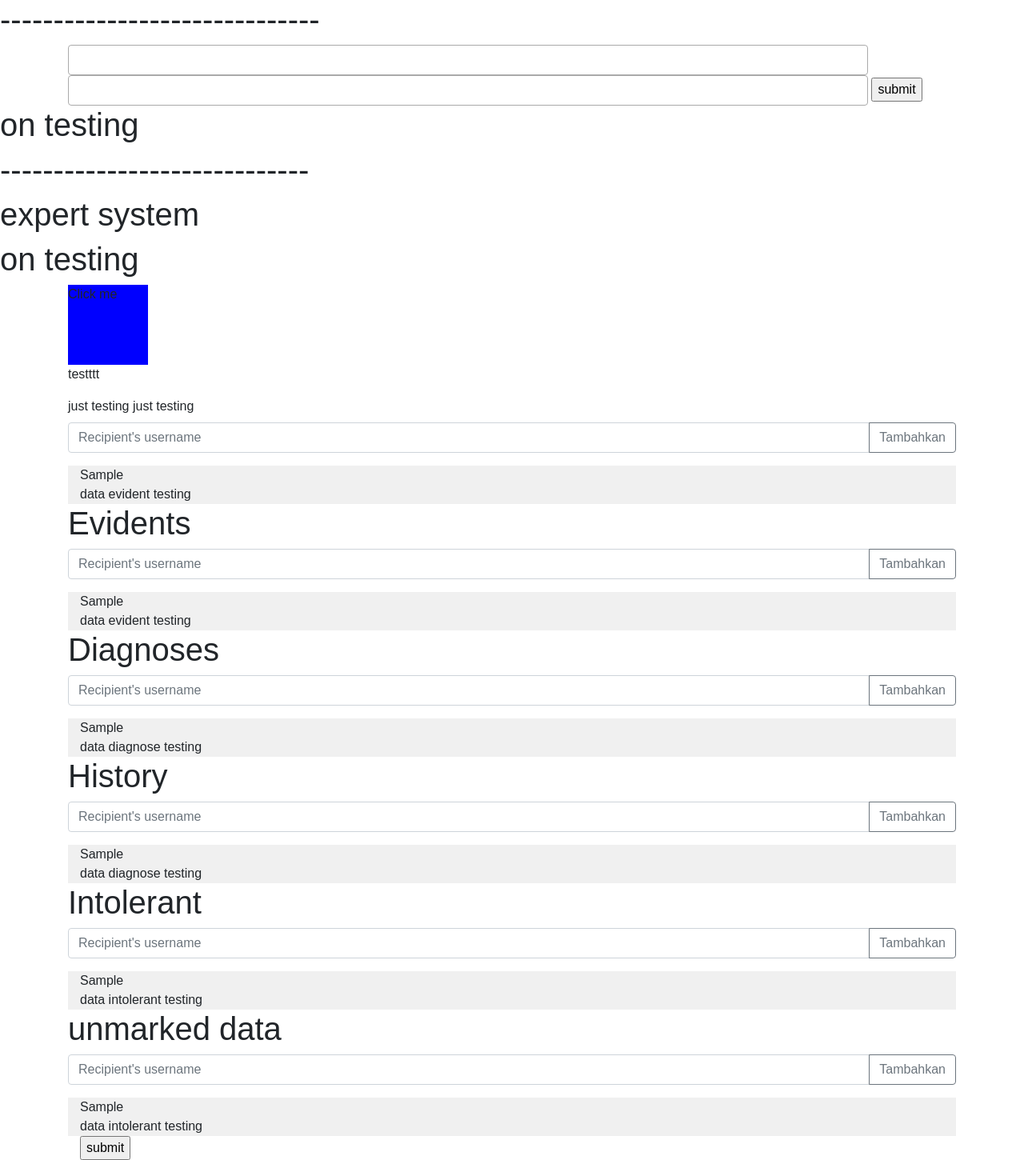
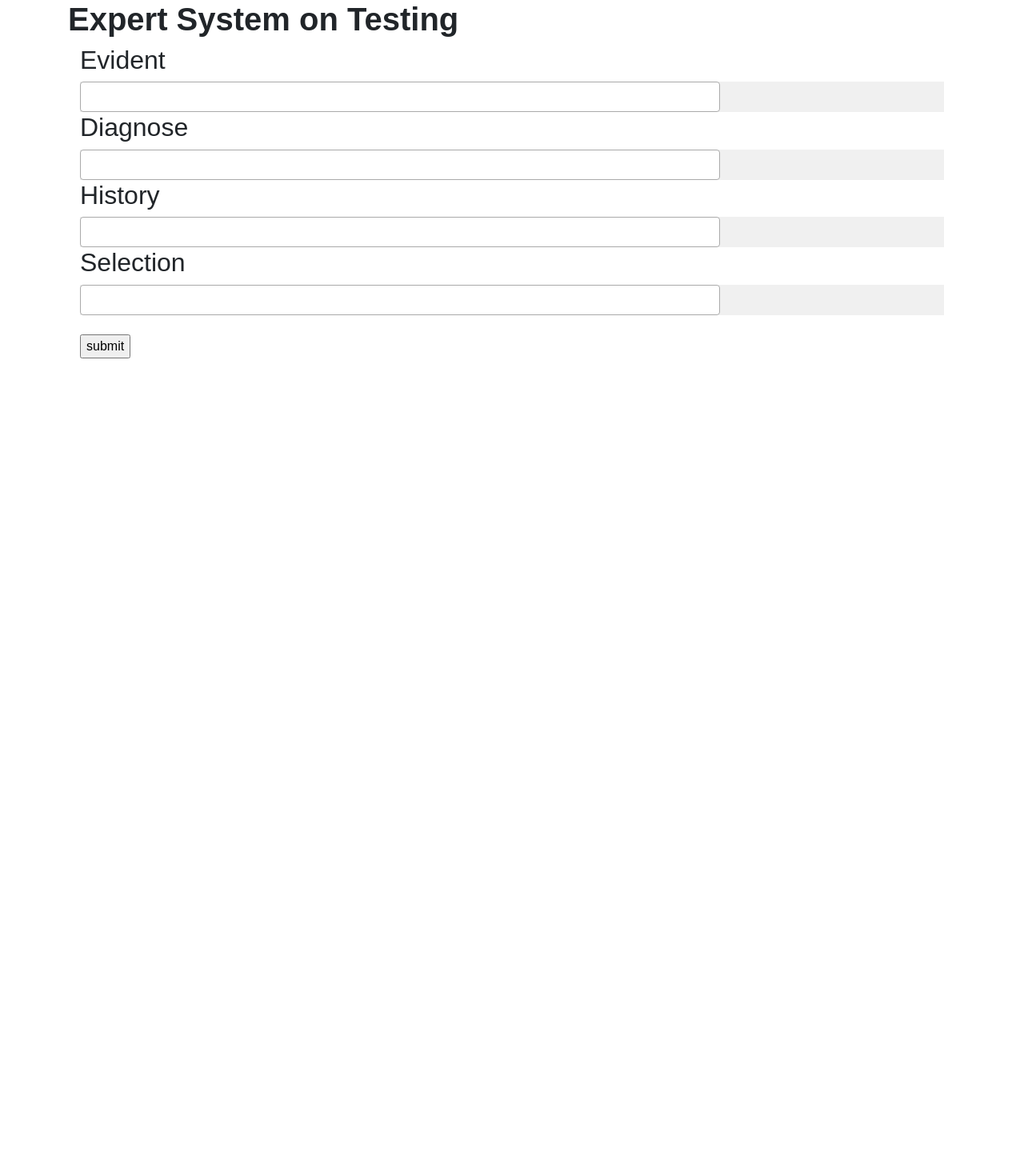
Before and after one commit to modalhoki/flask-project1, a Flask app: template templates/expert_system.html in a window 1280 px wide. Shown: the whole page at 80% size. After the commit the page ends 448 px from the top, so only its background shows below. Run offline with Flask 3, Linux system fonts and the light colour scheme; the template is opened without the code that fills it: most values are stand-ins (such as "Sample title", 1, 10 or a date in 2020); some libraries are stand-ins or nearby versions.

Commit message:
input done

```diff
--- a/app.py
+++ b/app.py
@@ -89,21 +89,17 @@ data_int = ["intolerant1", "intolerant2", "intolerant3"]
 @app.route('/expert_system', methods=['POST', 'GET'])
 def expert_system():
     if request.method == 'POST':
-        # -----data testing ------
-        # current_data_on_testing = request.form['expert_system_data_testing[]']
-        data_on_testing = request.form.getlist('expert_system_data_testing')
-        data_on_testing2 = request.form.getlist('expert_system_data_testing2')
+        # ------ selected data ------
+        selected_evident = request.form.getlist('selected_evident')
+        selected_diagnose = request.form.getlist('selected_diagnose')
+        selected_history = request.form.getlist('selected_history')
+        selected_intolerant = request.form.getlist('selected_intolerant')
+        # ------- selected data ------
 
-        # -----data testing ------
-        for i in data_on_testing:
-            print(i)
-
-        for i in data_on_testing2:
-            print(i)
-        # print(request.form['expert_system_data_testing[]'])
-        return data_on_testing + data_on_testing2
+        return selected_evident + selected_history + selected_diagnose + selected_intolerant
     else:
         # render page and assign data for selection
+        # --> please do another check
         return render_template('/expert_system.html',
                                all_selection_option=expertSystem.data_testing,
                                eveident_selection=expertSystem.evident_data,
--- a/expertSystem.py
+++ b/expertSystem.py
@@ -13,6 +13,7 @@ intolerant_data = []
 unmarked_data = []
 
 # raw data sorting into temp memory
+# --> please do another check
 for i in range(len(data_testing)):
     current_type = data_type[i]
     if current_type == "History":
--- a/static/css/main.css
+++ b/static/css/main.css
@@ -1,11 +1,15 @@
 body {
     /*margin: 10em;*/
-    font-family: sans-serif;
+    font-family: arial, serif;
 }
 
-.bgku {
+.bgku, .container-md {
     background-color: #f0f0f0;
     border: aliceblue;
+}
+
+.bg-input{
+    background-color: red;
 }
 
 .clicker {
@@ -27,5 +31,13 @@ display:block;
 }
 
 select{
-    width:1000px;
+    width:50em;
 }
+
+h1{
+    font-weight: bold;
+}
+
+h2{
+    font-weight: normal;
+}
--- a/templates/base.html
+++ b/templates/base.html
@@ -4,8 +4,9 @@
     <meta charset="UTF-8">
     <meta http-equiv="X-UA-Compatible" content="IE=edge">
     <meta name="viewport" content="width=device-width, initial-scale=1.0">
+    <link href="https://cdn.jsdelivr.net/npm/select2@4.1.0-rc.0/dist/css/select2.min.css" rel="stylesheet" />
     <link rel="stylesheet" href="https://cdn.jsdelivr.net/npm/bootstrap@4.3.1/dist/css/bootstrap.min.css" integrity="sha384-ggOyR0iXCbMQv3Xipma34MD+dH/1fQ784/j6cY/iJTQUOhcWr7x9JvoRxT2MZw1T" crossorigin="anonymous">
-<link rel="stylesheet" href="{{ url_for('static', filename='css/main.css') }}">
+    <link rel="stylesheet" href="{{ url_for('static', filename='css/main.css') }}">
     {% block head %}
     {% endblock %}
 </head>
--- a/templates/expert_system.html
+++ b/templates/expert_system.html
@@ -1,22 +1,3 @@
-{#{% extends 'selection.html' %}#}
-{##}
-{##}
-{#{% block selection_title %}terserah{% endblock %}#}
-{#{% block selection_data %}terserah juga#}
-{#    {% for i in unmarked_selection %}#}
-{#        {{ i }} <br>#}
-{#    {% endfor %}#}
-{#{% endblock %}#}
-
-{#{% block selection_title %}terserah{% endblock %}#}
-{#{% block selection_data %}terserah juga#}
-{#    {% for i in unmarked_selection %}#}
-{#        {{ i }} <br>#}
-{#    {% endfor %}#}
-{#{% endblock %}#}
-
-
-
 {% extends 'base.html' %}
 
 {% block head %}
@@ -24,166 +5,55 @@
 {% endblock %}
 
 {% block body %}
-
-    <h1>------------------------------</h1>
-
+    <div class="container">
+        <h1>Expert System on Testing</h1>
         <div class="container">
             <form action="/expert_system" method="POST" enctype="multipart/form-data">
-            <select class="js-example-basic-multiple" name="expert_system_data_testing" multiple="multiple" >
+                <h2>Evident</h2>
+                <div class="container-md">
+                    <select class="js-example-basic-multiple" name="selected_evident" multiple="multiple" >
+                        {% for i in eveident_selection %}
+                            <option value="{{ i }}">{{ i }}</option>
+                        {% endfor %}
+                    </select>
+                </div>
+
+                <h2>Diagnose</h2>
+                <div class="container-md">
+                    <select class="js-example-basic-multiple" name="selected_diagnose" multiple="multiple" >
+                         {% for i in diagonse_selection %}
+                            <option value="{{ i }}">{{ i }}</option>
+                        {% endfor %}
+                    </select>
+                </div>
+
+                <h2>History</h2>
+                <div class="container-md">
+                    <select class="js-example-basic-multiple" name="selected_history" multiple="multiple" >
                          {% for i in history_selection %}
                             <option value="{{ i }}">{{ i }}</option>
                         {% endfor %}
                     </select>
+                </div>
 
-
-            <select class="js-example-basic-multiple" name="expert_system_data_testing2" multiple="multiple" >
-                 {% for i in unmarked_selection %}
+                <h2>Selection</h2>
+                <div class="container-md">
+                    <select class="js-example-basic-multiple" name="selected_intolerant" multiple="multiple" >
+                         {% for i in intolearant_selection %}
                             <option value="{{ i }}">{{ i }}</option>
                         {% endfor %}
                     </select>
-
-
-        <input type="submit" value="submit">
-
-
-        </form>
-
-    </div>
-    <h1>on testing</h1>
-
-
-
-    <h1>-----------------------------</h1>
-
-<h1>expert system</h1>
-<h1>on testing</h1>
-
-    <div class="container ">
-    <div>
-<div class="clicker" tabindex="1">Click me</div>
-<div class="hiddendiv"></div>
                 </div>
 
-
-
-        <div class="input-group mb-3 ">
-testttt
-    </div>
-
-    {% block selection_title %}
-     just testing
-    {% endblock %}
-
-    {% block selection_data %}
-        just testing
-    {% endblock %}
-
-
-
-    <h1></h1>
-    <div class="input-group mb-3">
-            <input type="text" class="form-control" placeholder="Recipient's username" aria-label="Recipient's username" aria-describedby="basic-addon2">
-            <div class="input-group-append">
-                <button class="btn btn-outline-secondary" type="button">Tambahkan</button>
-            </div>
-        </div>
-
-        <div class="container bgku">
-            {% for i in all_selection_option %}
-    {{ i }} <br>
-{% endfor %}
-            data evident testing
-        </div>
-
-    <h1>Evidents</h1>
-    <div class="input-group mb-3">
-            <input type="text" class="form-control" placeholder="Recipient's username" aria-label="Recipient's username" aria-describedby="basic-addon2">
-            <div class="input-group-append">
-                <button class="btn btn-outline-secondary" type="button">Tambahkan</button>
-            </div>
-        </div>
-
-        <div class="container bgku">
-            {% for i in eveident_selection %}
-    {{ i }} <br>
-{% endfor %}
-            data evident testing
-        </div>
-
-
-        <h1>Diagnoses</h1>
-    <div class="input-group mb-3">
-            <input type="text" class="form-control" placeholder="Recipient's username" aria-label="Recipient's username" aria-describedby="basic-addon2">
-
-            <div class="input-group-append">
-                <button class="btn btn-outline-secondary" type="button">Tambahkan</button>
-            </div>
-        </div>
-
-        <div class="container bgku">
-            {% for i in diagonse_selection %}
-    {{ i }} <br>
-{% endfor %}
-        data diagnose testing
-        </div>
-
-    <h1>History</h1>
-
-    <div class="input-group mb-3">
-            <input type="text" class="form-control" placeholder="Recipient's username" aria-label="Recipient's username" aria-describedby="basic-addon2">
-
-            <div class="input-group-append">
-                <button class="btn btn-outline-secondary" type="button">Tambahkan</button>
-            </div>
-        </div>
-        <div class="container bgku">
-            {% for i in history_selection %}
-    {{ i }} <br>
-{% endfor %}
-            data diagnose testing
-        </div>
-    <h1>Intolerant</h1>
-    <div class="input-group mb-3">
-            <input type="text" class="form-control" placeholder="Recipient's username" aria-label="Recipient's username" aria-describedby="basic-addon2">
-
-            <div class="input-group-append">
-                <button class="btn btn-outline-secondary" type="button">Tambahkan</button>
-            </div>
-        </div>
-        <div class="container bgku">
-            {% for i in intolearant_selection %}
-    {{ i }} <br>
-{% endfor %}
-            data intolerant testing
-        </div>
-
-
-    <h1>unmarked data</h1>
-    <div class="input-group mb-3">
-            <input type="text" class="form-control" placeholder="Recipient's username" aria-label="Recipient's username" aria-describedby="basic-addon2">
-
-            <div class="input-group-append">
-                <button class="btn btn-outline-secondary" type="button">Tambahkan</button>
-            </div>
-        </div>
-        <div class="container bgku">
-            {% for i in unmarked_selection %}
-    {{ i }} <br>
-{% endfor %}
-            data intolerant testing
-        </div>
-
-
-        <div class="container">
-            <form action="/expert_system" method="POST">
+                <br>
                 <input type="submit" value="submit">
             </form>
+        </div>
     </div>
 
 {% endblock %}
 
 {% block js %}
-        <link href="https://cdn.jsdelivr.net/npm/select2@4.1.0-rc.0/dist/css/select2.min.css" rel="stylesheet" />
         <script src="https://cdn.jsdelivr.net/npm/select2@4.1.0-rc.0/dist/js/select2.min.js"></script>
         <script src="{{url_for('static', filename='js/main.js')}}"></script>
 {% endblock %}
```
Also changed, not shown: 2 other files. Lines whose indentation alone changed are shown as unchanged.
